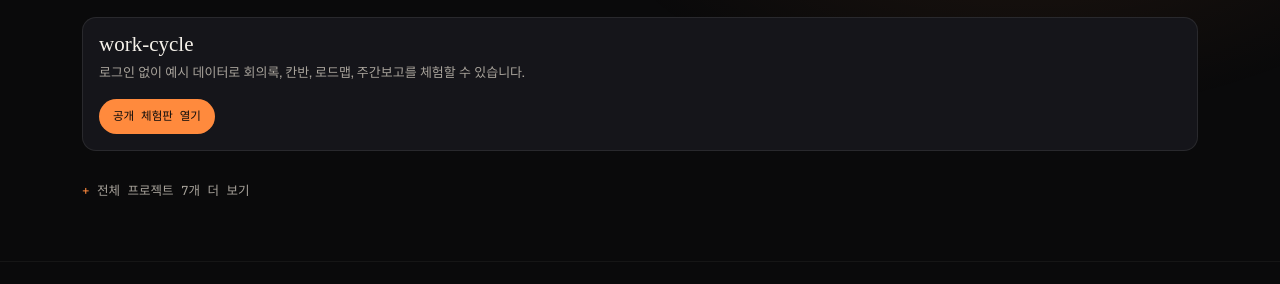
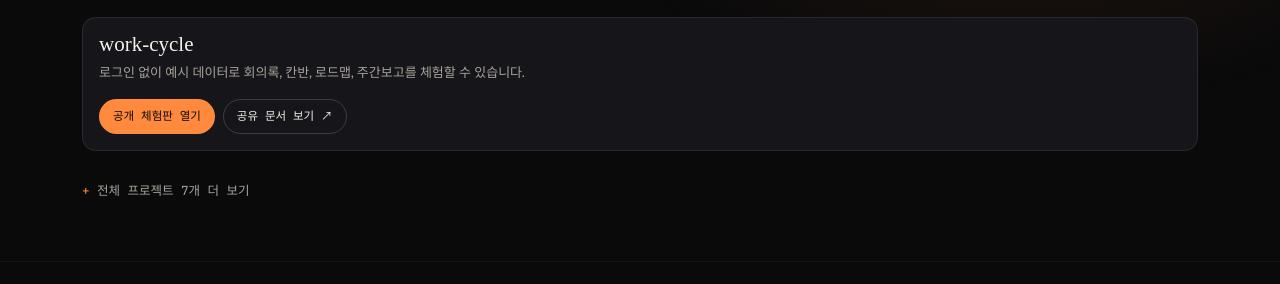
Before and after one commit to feed-mina/feed-mina.github.io, a Jekyll site: the page index.html, which Jekyll copies as it is, in a window 1280 px wide and 900 px high, scrolled down 1814 px. Shown: the part 152-436 px from the top of the window. Built offline with Jekyll 4.4.1, drawn with Linux system fonts in a browser that asks for light colours; some web fonts are replaced.

Commit message:
Add work-cycle shared document to portfolio

```diff
--- a/index.html
+++ b/index.html
@@ -1502,7 +1502,10 @@
       <div class="b">
         <h3 id="work-cycle-title">work-cycle</h3>
         <p class="q">로그인 없이 예시 데이터로 회의록, 칸반, 로드맵, 주간보고를 체험할 수 있습니다.</p>
-        <div class="ln"><a class="btn primary" href="https://work-cycle-demo.minyerin.chatgpt.site/" target="_blank" rel="noopener">공개 체험판 열기</a></div>
+        <div class="ln">
+          <a class="btn primary" href="https://work-cycle-demo.minyerin.chatgpt.site/" target="_blank" rel="noopener">공개 체험판 열기</a>
+          <a class="btn" href="https://work-cycle.evolvix.workers.dev/s/m/270e00729b184cbf633bd1217f937bea5903ab22cb613f5cac3588b58feb0de0" target="_blank" rel="noopener">공유 문서 보기 ↗</a>
+        </div>
       </div>
     </article>
 
```
